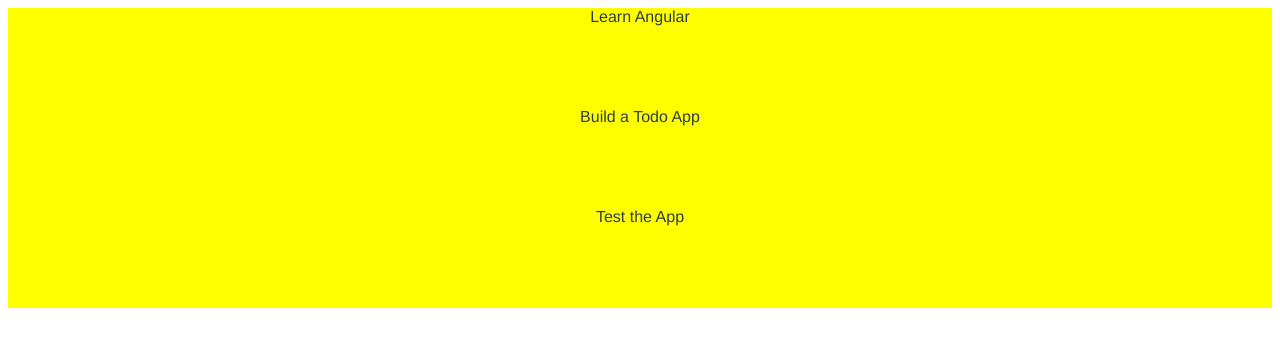
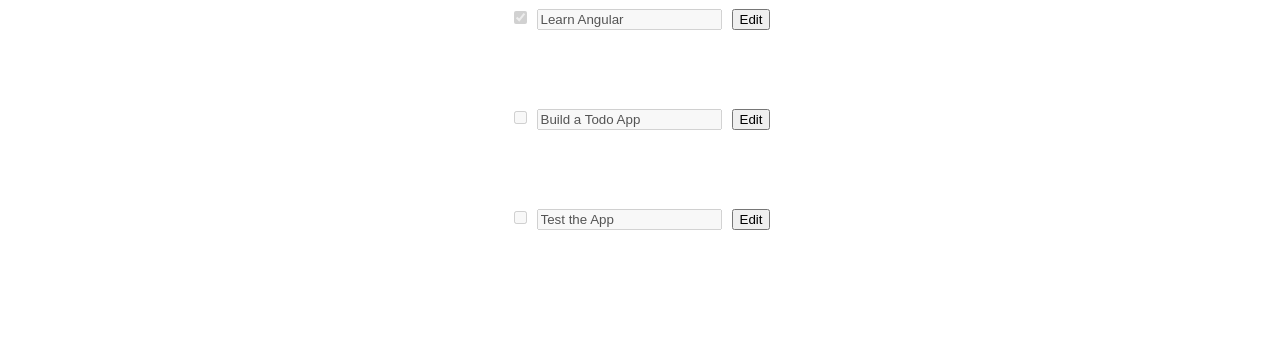
Before and after one commit to dderrek/todo_app_frontend, an Angular app: page / in a window 1280 px wide. Shown: the top 346 px of the page. Built offline with nearby package versions, Linux system fonts and the light colour scheme.

Commit message:
render mock todos

```diff
--- a/src/app/todo-list/todo-item/todo-item.component.html
+++ b/src/app/todo-list/todo-item/todo-item.component.html
@@ -1,3 +1,5 @@
 <div class="wrapper">
-    {{ item?.title }}
+    <input type="checkbox" [(ngModel)]="item.completed" [disabled]="!isEdited()" />
+    <input type="text" [(ngModel)]="item.title" [disabled]="!isEdited()" />
+    <button (click)="toggleEdit()">{{ isEdited() ? 'Save' : 'Edit' }}</button>
 </div>
--- a/src/app/todo-list/todo-item/todo-item.component.scss
+++ b/src/app/todo-list/todo-item/todo-item.component.scss
@@ -2,5 +2,8 @@
 .wrapper {
     height: 100px;
     margin: 0 auto;
-    background-color: yellow;
+
+    input {
+        margin-right: 10px;
+    }
 }
--- a/src/app/todo-list/todo-item/todo-item.component.ts
+++ b/src/app/todo-list/todo-item/todo-item.component.ts
@@ -1,4 +1,4 @@
-import { Component, Input } from '@angular/core';
+import { Component, Input, signal } from '@angular/core';
 
 @Component({
   selector: 'app-todo-item',
@@ -8,4 +8,10 @@ import { Component, Input } from '@angular/core';
 })
 export class TodoItemComponent {
   @Input() item: any;
+
+  isEdited = signal(false);
+
+  toggleEdit() {
+    this.isEdited.set(!this.isEdited());
+  }
 }
--- a/src/app/todo-list/todo-list.component.ts
+++ b/src/app/todo-list/todo-list.component.ts
@@ -1,4 +1,5 @@
 import { Component } from "@angular/core";
+import { TodoListService } from "./todo-list.service";
 
 @Component({
     selector: "app-todo-list",
@@ -7,11 +8,12 @@ import { Component } from "@angular/core";
     standalone: false,
 })
 export class TodoListComponent {
-    title = "todo-list";
+    todos: any[] = [];
 
-    todos = [
-        { id: 1, title: "Learn Angular", completed: false },
-        { id: 2, title: "Build a Todo App", completed: true },
-        { id: 3, title: "Test the App", completed: false }
-    ];
+    constructor(
+        private _todoService: TodoListService,
+    ) {
+        this.todos = this._todoService.getTodos();
+    }
+
 }
--- /dev/null
+++ b/src/app/todo-list/todo-list.service.ts
@@ -0,0 +1,34 @@
+import { Injectable } from "@angular/core";
+
+@Injectable()
+export class TodoListService {
+    private todos: { id: number; title: string; completed: boolean }[] = [
+        { id: 1, title: "Learn Angular", completed: true },
+        { id: 2, title: "Build a Todo App", completed: false },
+        { id: 3, title: "Test the App", completed: false }
+    ];
+
+    getTodos() {
+        return this.todos;
+    }
+
+    addTodo(title: string) {
+        const newTodo = {
+            id: this.todos.length + 1,
+            title,
+            completed: false,
+        };
+        this.todos.push(newTodo);
+    }
+
+    updateTodo(id: number, updatedFields: Partial<{ title: string; completed: boolean }>) {
+        const todo = this.todos.find(t => t.id === id);
+        if (todo) {
+            Object.assign(todo, updatedFields);
+        }
+    }
+
+    deleteTodo(id: number) {
+        this.todos = this.todos.filter(t => t.id !== id);
+    }
+}
```
Also changed, not shown: src/app/todo-list/todo-list.module.ts (+6 -1 lines).
